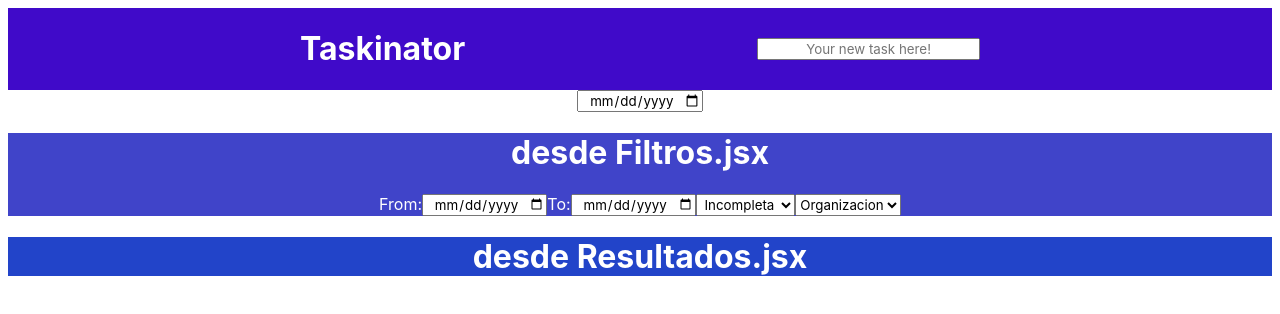
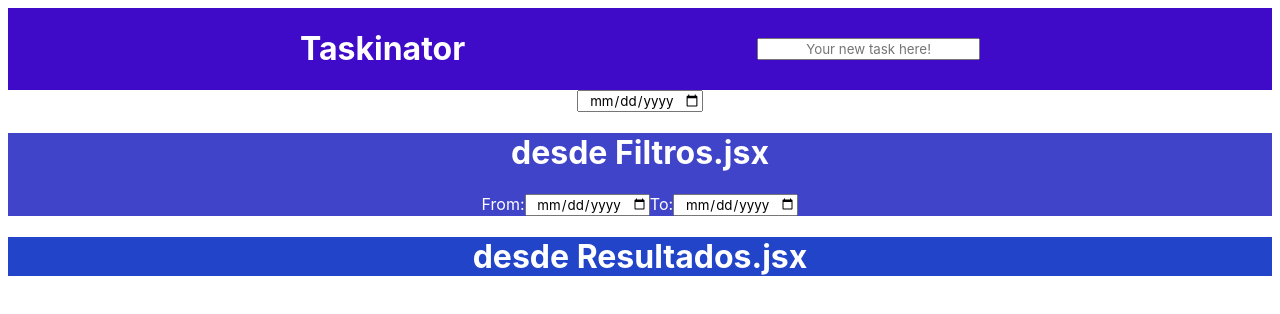
Before and after one commit to lautarosoliani/Taskinator, a React (Create React App) app in the folder taskineitor/: page / in a window 1280 px wide. Shown: the top 314 px of the page. Built offline with nearby package versions, Linux system fonts and the light colour scheme.

Commit message:
Select.jsx

```diff
--- a/taskineitor/src/components/Filtros.jsx
+++ b/taskineitor/src/components/Filtros.jsx
@@ -10,17 +10,6 @@ export const Filtros = () => {
                 <div className="contenedor-inputs">
                     From: <input type="date"></input>
                     To: <input type="date" />
-                    <select name="categorias" id="categorias">
-                        <option value="Incompleta">Incompleta</option>
-                        <option value="Completada">Completada</option>
-                    </select>
-                    <select name="estado de tarea" id="categorias">
-                        <option value="Organizacion">Organizacion</option>
-                        <option value="Casa">Casa</option>
-                        <option value="Negocio">Negocio</option>
-                        <option value="Salud">Salud</option>
-                        <option value="Estudios">Estudios</option>
-                    </select>
                 </div>
             </div>
         </>
```
Also changed, not shown: taskineitor/src/components/sub-components/Select.jsx (added, +21 -0 lines).
